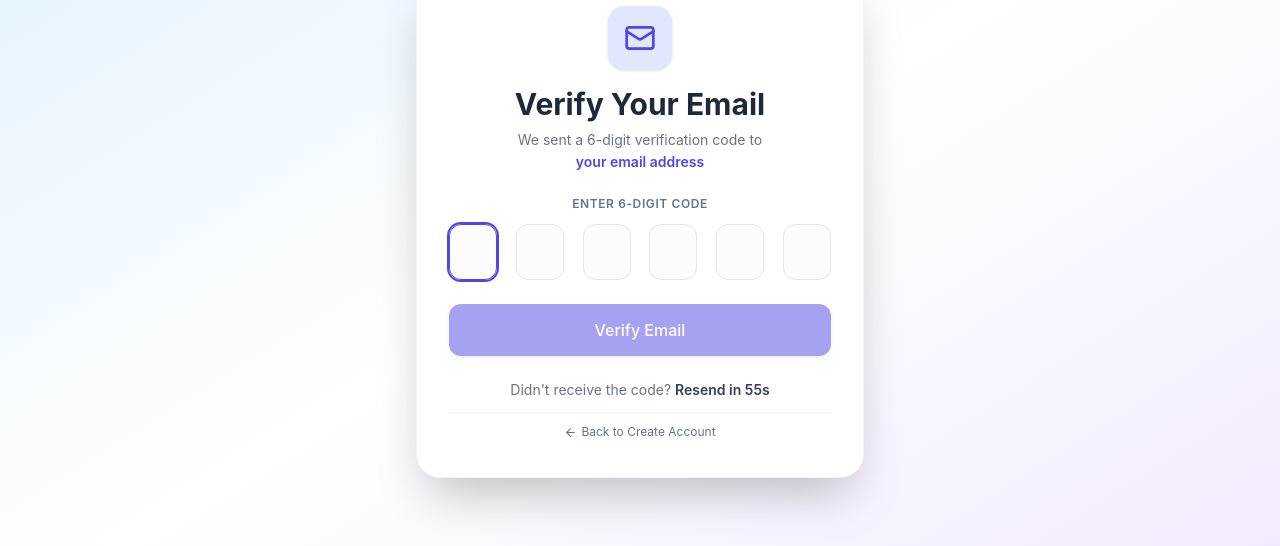
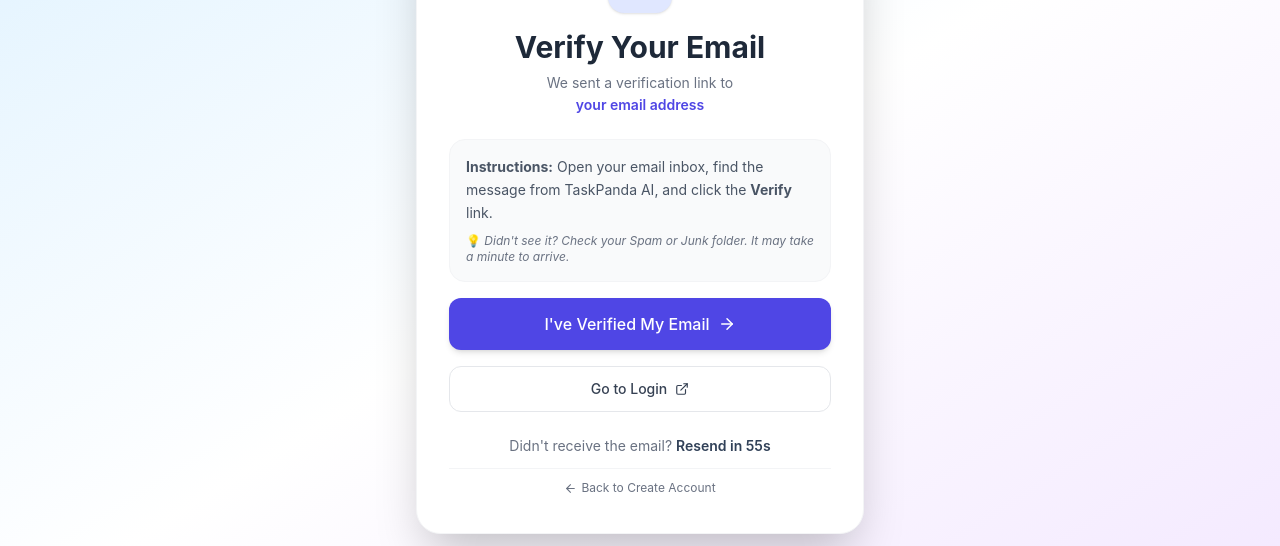
Before and after one commit to hasti-lathiya/TaskPandaAI, a React (Vite) app in the folder frontend/: page /verify-email in a window 1280 px wide. Shown: the part 175-721 px from the top of the page. Built offline with nearby package versions, Linux system fonts and the light colour scheme; no server answers.

Commit message:
fix(auth): restore native Firebase email verification and error handling

```diff
--- a/frontend/src/pages/Login/Login.jsx
+++ b/frontend/src/pages/Login/Login.jsx
@@ -1,23 +1,29 @@
 import { useState } from "react";
 import { Link, useNavigate, useLocation } from "react-router-dom";
-import { Eye, EyeOff, Mail, Lock } from "lucide-react";
+import { Eye, EyeOff, Mail, Lock, RefreshCw } from "lucide-react";
 
-import { signInWithEmailAndPassword, signOut } from "firebase/auth";
+import { signInWithEmailAndPassword, signOut, sendEmailVerification } from "firebase/auth";
 import { doc, getDoc, updateDoc } from "firebase/firestore";
 import { auth, db } from "../../firebase/firebase";
 import { getAuthErrorMessage } from "../../utils/authErrors";
 import { setFlashMessage } from "../../utils/flashMessage";
-import { checkEmailVerified, requestVerificationOtp } from "../../services/authService";
 
 function Login() {
   const navigate = useNavigate();
   const location = useLocation();
 
   const [showPassword, setShowPassword] = useState(false);
-  const [success, setSuccess] = useState(location.state?.successMessage || "");
+  const [success, setSuccess] = useState(() => {
+    const searchParams = new URLSearchParams(window.location.search);
+    if (searchParams.get("verified") === "true") {
+      return "🎉 Your email has been verified! Please login to continue.";
+    }
+    return location.state?.successMessage || "";
+  });
   const [error, setError] = useState("");
   const [unverifiedEmail, setUnverifiedEmail] = useState("");
   const [loading, setLoading] = useState(false);
+  const [resending, setResending] = useState(false);
 
   const [formData, setFormData] = useState({
     email: location.state?.prefillEmail || "",
@@ -31,18 +37,36 @@ function Login() {
     });
   };
 
-  const handleVerifyNow = async () => {
-    if (!unverifiedEmail) return;
+  const handleResendVerification = async () => {
+    if (!unverifiedEmail || resending) return;
     try {
-      setLoading(true);
-      await requestVerificationOtp(unverifiedEmail);
-    } catch {
-      // Continue to verification page even if background send fails
+      setResending(true);
+      setError("");
+      setSuccess("");
+
+      if (formData.password) {
+        const cred = await signInWithEmailAndPassword(auth, unverifiedEmail, formData.password);
+        const actionCodeSettings = {
+          url: `${window.location.origin}/login?verified=true`,
+          handleCodeInApp: false,
+        };
+        try {
+          await sendEmailVerification(cred.user, actionCodeSettings);
+        } catch {
+          await sendEmailVerification(cred.user);
+        }
+        await signOut(auth);
+        setSuccess("A fresh verification link has been sent to your email! Please check your inbox.");
+      } else {
+        navigate("/verify-email", {
+          state: { email: unverifiedEmail },
+        });
+      }
+    } catch (err) {
+      console.error("Resend verification error:", err);
+      setError(getAuthErrorMessage(err));
     } finally {
-      setLoading(false);
-      navigate("/verify-email", {
-        state: { email: unverifiedEmail },
-      });
+      setResending(false);
     }
   };
 
@@ -70,32 +94,31 @@ function Login() {
         formData.password
       );
 
-      const cleanEmail = formData.email.trim().toLowerCase();
-      const userDocRef = doc(db, "users", userCredential.user.uid);
+      const user = userCredential.user;
+      const userDocRef = doc(db, "users", user.uid);
       const userDocSnap = await getDoc(userDocRef);
 
-      let isVerified = true;
-      if (userDocSnap.exists()) {
-        const data = userDocSnap.data();
-        if (data.isVerified === false) {
-          // Verify against backend status
-          const verifiedOnBackend = await checkEmailVerified(cleanEmail);
-          if (verifiedOnBackend) {
-            await updateDoc(userDocRef, { isVerified: true });
-            isVerified = true;
-          } else {
-            isVerified = false;
-          }
-        }
+      // Check email verification status
+      let isVerified = user.emailVerified;
+      if (!isVerified && userDocSnap.exists() && userDocSnap.data()?.isVerified === true) {
+        isVerified = true;
       }
 
       if (!isVerified) {
-        // Strict security: destroy session immediately for unverified users
+        // Destroy session immediately for unverified users
+        const userEmail = user.email || formData.email.trim().toLowerCase();
         await signOut(auth);
-        setError("Your email has not been verified yet. Please verify your email before logging in.");
-        setUnverifiedEmail(cleanEmail);
+        setError("Your email has not been verified yet. Please check your inbox for the verification link before logging in.");
+        setUnverifiedEmail(userEmail);
         setLoading(false);
         return;
+      }
+
+      // Sync Firestore if needed
+      try {
+        await updateDoc(userDocRef, { isVerified: true });
+      } catch (dbErr) {
+        console.warn("Firestore updateDoc error on login:", dbErr);
       }
 
       setFlashMessage("🎉 Login Successful!");
@@ -135,10 +158,18 @@ function Login() {
             {unverifiedEmail && (
               <button
                 type="button"
-                onClick={handleVerifyNow}
+                onClick={handleResendVerification}
+                disabled={resending}
                 className="mt-2.5 font-bold text-indigo-600 dark:text-indigo-400 hover:underline inline-flex items-center gap-1 cursor-pointer"
               >
-                Verify Email Now &rarr;
+                {resending ? (
+                  <>
+                    <RefreshCw size={14} className="animate-spin" />
+                    Sending verification link...
+                  </>
+                ) : (
+                  "Resend Verification Link →"
+                )}
               </button>
             )}
           </div>
--- a/frontend/src/pages/Register/Register.jsx
+++ b/frontend/src/pages/Register/Register.jsx
@@ -6,13 +6,11 @@ import {
   createUserWithEmailAndPassword,
   updateProfile,
   deleteUser,
-  signOut,
+  sendEmailVerification,
 } from "firebase/auth";
 import { auth, db } from "../../firebase/firebase";
 import { doc, setDoc } from "firebase/firestore";
 import { getAuthErrorMessage } from "../../utils/authErrors";
-import { requestVerificationOtp } from "../../services/authService";
-
 
 const MIN_PASSWORD_LENGTH = 6;
 
@@ -72,6 +70,7 @@ function Register() {
     // Flag to prevent PublicRoute from prematurely redirecting to /dashboard
     sessionStorage.setItem("registering_in_progress", "true");
 
+    // Stage 1: Account Creation in Firebase Authentication
     try {
       setError("");
       setLoading(true);
@@ -90,12 +89,12 @@ function Register() {
       return;
     }
 
+    // Stage 2: Firestore User Profile Creation
     try {
       await updateProfile(createdUser, {
         displayName: formData.fullName,
       });
 
-      // Create user document in Firestore with isVerified: false
       await setDoc(doc(db, "users", createdUser.uid), {
         fullName: formData.fullName,
         email: normalisedEmail,
@@ -112,35 +111,69 @@ function Register() {
         isVerified: false,
         createdAt: new Date().toISOString(),
       });
+    } catch (firestoreErr) {
+      console.error("Firestore profile creation error:", firestoreErr);
+      try {
+        await deleteUser(createdUser);
+      } catch (rollbackErr) {
+        console.error("User rollback failed after Firestore error:", rollbackErr);
+      }
+      sessionStorage.removeItem("registering_in_progress");
+      setError("Failed to create profile. Please try again.");
+      setLoading(false);
+      return;
+    }
 
-      // Request secure 6-digit OTP code to be sent to user's email
-      await requestVerificationOtp(normalisedEmail, formData.fullName);
+    // Stage 3: Verification Email Dispatch via Firebase Authentication
+    try {
+      const actionCodeSettings = {
+        url: `${window.location.origin}/login?verified=true`,
+        handleCodeInApp: false,
+      };
 
-      // Sign out immediately so unverified users have NO active session or JWT
-      await signOut(auth);
+      console.log("[Firebase Auth] Sending verification email to:", createdUser.email);
+      try {
+        await sendEmailVerification(createdUser, actionCodeSettings);
+      } catch (actionCodeErr) {
+        console.warn("[Firebase Auth] ActionCodeSettings failed, falling back to standard verification:", actionCodeErr);
+        await sendEmailVerification(createdUser);
+      }
+      console.log("[Firebase Auth] Verification email sent successfully");
+
       sessionStorage.removeItem("registering_in_progress");
 
-      // Redirect to Email Verification page
+      // Navigate to verification guidance page
       navigate("/verify-email", {
         replace: true,
         state: { email: normalisedEmail, fullName: formData.fullName },
       });
-    } catch (otpErr) {
-      sessionStorage.removeItem("registering_in_progress");
-      let rolledBack = true;
+    } catch (emailErr) {
+      console.error("Firebase verification email error:", emailErr);
+      console.error("Firebase error code:", emailErr?.code);
+      console.error("Firebase error message:", emailErr?.message);
 
+      // Clean rollback of created user so they can re-attempt registration
       try {
         await deleteUser(createdUser);
-      } catch {
-        rolledBack = false;
+      } catch (rollbackErr) {
+        console.error("User rollback failed after email error:", rollbackErr);
+      }
+      sessionStorage.removeItem("registering_in_progress");
+
+      let friendlyMsg = "Unable to send verification email. Please try again later.";
+      if (emailErr?.code === "auth/too-many-requests") {
+        friendlyMsg = "Too many verification requests. Please wait a few moments before trying again.";
+      } else if (emailErr?.code === "auth/quota-exceeded") {
+        friendlyMsg = "Email service quota exceeded. Please contact support or try again later.";
+      } else if (emailErr?.code === "auth/network-request-failed") {
+        friendlyMsg = "Network error. Please check your internet connection and try again.";
+      } else if (emailErr?.code === "auth/unauthorized-continue-uri") {
+        friendlyMsg = "Email configuration error: The continue domain is not authorized in Firebase Console.";
+      } else if (emailErr?.code === "auth/invalid-continue-uri") {
+        friendlyMsg = "Email configuration error: Invalid continue URL.";
       }
 
-      setError(
-        otpErr.message ||
-          (rolledBack
-            ? "We couldn't complete your registration. Please try again."
-            : "Registration failed. Please contact support.")
-      );
+      setError(friendlyMsg);
       setLoading(false);
       return;
     }
--- a/frontend/src/pages/VerifyEmail/VerifyEmail.jsx
+++ b/frontend/src/pages/VerifyEmail/VerifyEmail.jsx
@@ -1,27 +1,29 @@
-import { useState, useEffect, useRef } from "react";
-import { Link, useNavigate, useLocation } from "react-router-dom";
-import { Mail, CheckCircle2, AlertCircle, RefreshCw, ArrowLeft } from "lucide-react";
-import { verifyOtpCode, resendVerificationOtp } from "../../services/authService";
+import { useState, useEffect } from "react";
+import { useNavigate, useLocation } from "react-router-dom";
+import { Mail, CheckCircle2, AlertCircle, RefreshCw, ArrowLeft, ExternalLink, ArrowRight } from "lucide-react";
+import { sendEmailVerification, signOut } from "firebase/auth";
+import { doc, updateDoc } from "firebase/firestore";
+import { auth, db } from "../../firebase/firebase";
 
 function VerifyEmail() {
   const navigate = useNavigate();
   const location = useLocation();
 
   const [email] = useState(
-    location.state?.email || sessionStorage.getItem("pending_verify_email") || ""
+    () =>
+      location.state?.email ||
+      sessionStorage.getItem("pending_verify_email") ||
+      auth.currentUser?.email ||
+      ""
   );
-  const fullName = location.state?.fullName || "";
 
-  const [otp, setOtp] = useState(["", "", "", "", "", ""]);
-  const inputRefs = useRef([]);
-
-  const [loading, setLoading] = useState(false);
+  const [checking, setChecking] = useState(false);
   const [resending, setResending] = useState(false);
   const [error, setError] = useState("");
   const [success, setSuccess] = useState("");
   const [countdown, setCountdown] = useState(60);
 
-  // Store in sessionStorage so page reload preserves the email
+  // Preserve email in sessionStorage so page reload preserves the email
   useEffect(() => {
     if (email) {
       sessionStorage.setItem("pending_verify_email", email);
@@ -37,109 +39,120 @@ function VerifyEmail() {
     return () => clearInterval(timer);
   }, [countdown]);
 
-  // Handle digit input across the 6 boxes
-  const handleDigitChange = (index, value) => {
-    // Only accept numbers
-    const cleanValue = value.replace(/\D/g, "");
-    if (!cleanValue) {
-      const updated = [...otp];
-      updated[index] = "";
-      setOtp(updated);
-      return;
-    }
+  // Check if user has clicked the verification link
+  const handleCheckStatus = async () => {
+    if (checking) return;
+    try {
+      setChecking(true);
+      setError("");
+      setSuccess("");
 
-    const updated = [...otp];
-    // If user typed/pasted a single digit
-    updated[index] = cleanValue[cleanValue.length - 1];
-    setOtp(updated);
-    setError("");
+      const user = auth.currentUser;
+      if (!user) {
+        navigate("/login", {
+          state: { prefillEmail: email },
+        });
+        return;
+      }
 
-    // Auto focus next input
-    if (index < 5 && cleanValue) {
-      inputRefs.current[index + 1]?.focus();
+      await user.reload();
+
+      if (user.emailVerified) {
+        try {
+          const userDocRef = doc(db, "users", user.uid);
+          await updateDoc(userDocRef, { isVerified: true });
+        } catch (dbErr) {
+          console.warn("Firestore status update failed:", dbErr);
+        }
+
+        setSuccess("🎉 Email verified successfully! Redirecting to dashboard...");
+        sessionStorage.removeItem("pending_verify_email");
+
+        setTimeout(() => {
+          navigate("/dashboard", { replace: true });
+        }, 1200);
+      } else {
+        setError(
+          "Your email is not verified yet. Please check your inbox (and spam folder) and click the verification link."
+        );
+      }
+    } catch (err) {
+      console.error("Error checking verification status:", err);
+      setError("Unable to check verification status. Please try logging in.");
+    } finally {
+      setChecking(false);
     }
   };
 
-  const handleKeyDown = (index, e) => {
-    if (e.key === "Backspace" && !otp[index] && index > 0) {
-      inputRefs.current[index - 1]?.focus();
-    }
-  };
+  // Resend verification email via Firebase Auth native service
+  const handleResend = async () => {
+    if (countdown > 0 || resending) return;
 
-  const handlePaste = (e) => {
-    e.preventDefault();
-    const pastedData = e.clipboardData.getData("text").replace(/\D/g, "").slice(0, 6);
-    if (!pastedData) return;
-
-    const updated = [...otp];
-    for (let i = 0; i < pastedData.length; i++) {
-      updated[i] = pastedData[i];
-    }
-    setOtp(updated);
-    setError("");
-
-    const nextIndex = Math.min(pastedData.length, 5);
-    inputRefs.current[nextIndex]?.focus();
-  };
-
-  const handleSubmit = async (e) => {
-    e?.preventDefault();
-    if (loading) return;
-
-    const otpString = otp.join("");
-    if (otpString.length !== 6) {
-      setError("Please enter the complete 6-digit verification code.");
+    const user = auth.currentUser;
+    if (!user) {
+      setError("Your session expired. Please log in to request a new verification email.");
       return;
     }
-
-    if (!email) {
-      setError("Email address is missing. Please return to the registration page.");
-      return;
-    }
-
-    try {
-      setLoading(true);
-      setError("");
-      setSuccess("");
-
-      await verifyOtpCode(email, otpString);
-
-      setSuccess("🎉 Email verified successfully! Redirecting to login...");
-      sessionStorage.removeItem("pending_verify_email");
-
-      // Redirect to login after brief celebratory pause
-      setTimeout(() => {
-        navigate("/login", {
-          replace: true,
-          state: {
-            successMessage: "🎉 Your email has been verified! Please login to continue.",
-            prefillEmail: email,
-          },
-        });
-      }, 1500);
-    } catch (err) {
-      setError(err.message || "Invalid verification code.");
-      setLoading(false);
-    }
-  };
-
-  const handleResend = async () => {
-    if (countdown > 0 || resending || !email) return;
 
     try {
       setResending(true);
       setError("");
       setSuccess("");
-      await resendVerificationOtp(email, fullName);
-      setSuccess("A fresh verification code has been sent to your email.");
+
+      const actionCodeSettings = {
+        url: `${window.location.origin}/login?verified=true`,
+        handleCodeInApp: false,
+      };
+
+      console.log("[Firebase Auth] Resending verification email to:", user.email);
+      try {
+        await sendEmailVerification(user, actionCodeSettings);
+      } catch (actionCodeErr) {
+        console.warn("[Firebase Auth] Resend fallback without actionCodeSettings:", actionCodeErr);
+        await sendEmailVerification(user);
+      }
+      console.log("[Firebase Auth] Verification email resent successfully");
+
+      setSuccess("A fresh verification link has been sent to your email!");
       setCountdown(60);
-      setOtp(["", "", "", "", "", ""]);
-      inputRefs.current[0]?.focus();
     } catch (err) {
-      setError(err.message || "Unable to send verification email. Please try again.");
+      console.error("Firebase resend verification email error:", err);
+      console.error("Firebase error code:", err?.code);
+      console.error("Firebase error message:", err?.message);
+
+      let friendlyMsg = "Unable to send verification email. Please try again later.";
+      if (err?.code === "auth/too-many-requests") {
+        friendlyMsg = "Too many verification requests. Please wait a few moments before trying again.";
+      } else if (err?.code === "auth/quota-exceeded") {
+        friendlyMsg = "Email service quota exceeded. Please contact support or try again later.";
+      } else if (err?.code === "auth/network-request-failed") {
+        friendlyMsg = "Network error. Please check your internet connection.";
+      }
+
+      setError(friendlyMsg);
     } finally {
       setResending(false);
     }
+  };
+
+  const handleGoToLogin = async () => {
+    try {
+      await signOut(auth);
+    } catch {
+      // ignore
+    }
+    navigate("/login", {
+      state: { prefillEmail: email },
+    });
+  };
+
+  const handleBackToRegister = async () => {
+    try {
+      await signOut(auth);
+    } catch {
+      // ignore
+    }
+    navigate("/register");
   };
 
   return (
@@ -156,7 +169,7 @@ function VerifyEmail() {
           </h2>
 
           <p className="text-sm text-gray-500 dark:text-slate-400 mt-2">
-            We sent a 6-digit verification code to
+            We sent a verification link to
           </p>
 
           <p className="font-semibold text-indigo-600 dark:text-indigo-400 text-sm mt-0.5 break-all">
@@ -184,45 +197,48 @@ function VerifyEmail() {
           </div>
         )}
 
-        <form onSubmit={handleSubmit} className="space-y-6">
-          {/* 6-Digit Code Inputs */}
-          <div>
-            <label className="block text-xs font-semibold uppercase tracking-wider text-slate-500 dark:text-slate-400 text-center mb-3">
-              Enter 6-Digit Code
-            </label>
-            <div className="flex justify-between gap-2 sm:gap-3" onPaste={handlePaste}>
-              {otp.map((digit, idx) => (
-                <input
-                  key={idx}
-                  ref={(el) => (inputRefs.current[idx] = el)}
-                  type="text"
-                  inputMode="numeric"
-                  maxLength={1}
-                  value={digit}
-                  disabled={loading || Boolean(success)}
-                  onChange={(e) => handleDigitChange(idx, e.target.value)}
-                  onKeyDown={(e) => handleKeyDown(idx, e)}
-                  className="w-11 h-13 sm:w-12 sm:h-14 text-center text-xl sm:text-2xl font-bold rounded-xl border border-gray-200 dark:border-slate-700 bg-gray-50/50 dark:bg-slate-800 text-slate-900 dark:text-slate-100 outline-none focus:ring-2 focus:ring-indigo-500 focus:border-indigo-500 transition disabled:opacity-50"
-                  autoFocus={idx === 0}
-                />
-              ))}
-            </div>
+        <div className="space-y-4">
+          <div className="bg-gray-50 dark:bg-slate-800/60 rounded-2xl p-4 border border-gray-100 dark:border-slate-800 text-sm text-gray-600 dark:text-slate-300 leading-relaxed">
+            <p className="mb-2">
+              <strong>Instructions:</strong> Open your email inbox, find the message from TaskPanda AI, and click the <strong>Verify</strong> link.
+            </p>
+            <p className="text-xs text-gray-500 dark:text-slate-400">
+              💡 <em>Didn&apos;t see it? Check your Spam or Junk folder. It may take a minute to arrive.</em>
+            </p>
           </div>
 
-          {/* Verify Button */}
           <button
-            type="submit"
-            disabled={loading || otp.join("").length !== 6 || Boolean(success)}
-            className="w-full bg-indigo-600 dark:bg-indigo-500 text-white py-3.5 rounded-xl hover:bg-indigo-700 dark:hover:bg-indigo-600 transition cursor-pointer font-medium disabled:opacity-50 disabled:cursor-not-allowed shadow-md hover:shadow-lg"
+            type="button"
+            onClick={handleCheckStatus}
+            disabled={checking}
+            className="w-full flex items-center justify-center gap-2 bg-indigo-600 dark:bg-indigo-500 text-white py-3.5 rounded-xl hover:bg-indigo-700 dark:hover:bg-indigo-600 transition cursor-pointer font-medium disabled:opacity-50 shadow-md hover:shadow-lg"
           >
-            {loading ? "Verifying..." : "Verify Email"}
+            {checking ? (
+              <>
+                <RefreshCw size={18} className="animate-spin" />
+                Checking status...
+              </>
+            ) : (
+              <>
+                I&apos;ve Verified My Email
+                <ArrowRight size={18} />
+              </>
+            )}
           </button>
-        </form>
 
-        {/* Resend OTP & Links */}
+          <button
+            type="button"
+            onClick={handleGoToLogin}
+            className="w-full flex items-center justify-center gap-2 border border-gray-200 dark:border-slate-700 text-gray-700 dark:text-slate-200 py-3 rounded-xl hover:bg-gray-50 dark:hover:bg-slate-800 transition cursor-pointer font-medium text-sm"
+          >
+            Go to Login
+            <ExternalLink size={14} />
+          </button>
+        </div>
+
         <div className="mt-6 text-center space-y-3">
           <div className="text-sm text-gray-500 dark:text-slate-400">
-            Didn't receive the code?{" "}
+            Didn&apos;t receive the email?{" "}
             {countdown > 0 ? (
               <span className="font-semibold text-slate-700 dark:text-slate-300">
                 Resend in {countdown}s
@@ -235,19 +251,20 @@ function VerifyEmail() {
                 className="font-semibold text-indigo-600 dark:text-indigo-400 hover:underline inline-flex items-center gap-1 cursor-pointer"
               >
                 <RefreshCw size={14} className={resending ? "animate-spin" : ""} />
-                {resending ? "Sending..." : "Resend Code"}
+                {resending ? "Sending..." : "Resend Link"}
               </button>
             )}
           </div>
 
           <div className="pt-2 border-t border-gray-100 dark:border-slate-800">
-            <Link
-              to="/register"
-              className="inline-flex items-center gap-1 text-xs text-gray-500 dark:text-slate-400 hover:text-indigo-600 dark:hover:text-indigo-400 transition"
+            <button
+              type="button"
+              onClick={handleBackToRegister}
+              className="inline-flex items-center gap-1 text-xs text-gray-500 dark:text-slate-400 hover:text-indigo-600 dark:hover:text-indigo-400 transition cursor-pointer"
             >
               <ArrowLeft size={13} />
               Back to Create Account
-            </Link>
+            </button>
           </div>
         </div>
 
--- a/frontend/src/services/authService.js
+++ b/frontend/src/services/authService.js
@@ -12,7 +12,10 @@ async function fetchWithTimeout(url, options = {}, timeoutMs = 15000) {
     return response;
   } catch (err) {
     if (err.name === "AbortError") {
-      throw new Error("Unable to send verification email. The server took too long to respond. Please check your connection or try again.");
+      throw new Error(
+        "Unable to send verification email. The server took too long to respond. Please check your connection or try again.",
+        { cause: err }
+      );
     }
     throw err;
   } finally {
```
Also changed, not shown: frontend/src/routes/ProtectedRoute.jsx (+26 -8 lines), frontend/src/routes/PublicRoute.jsx (+6 -1 lines).
